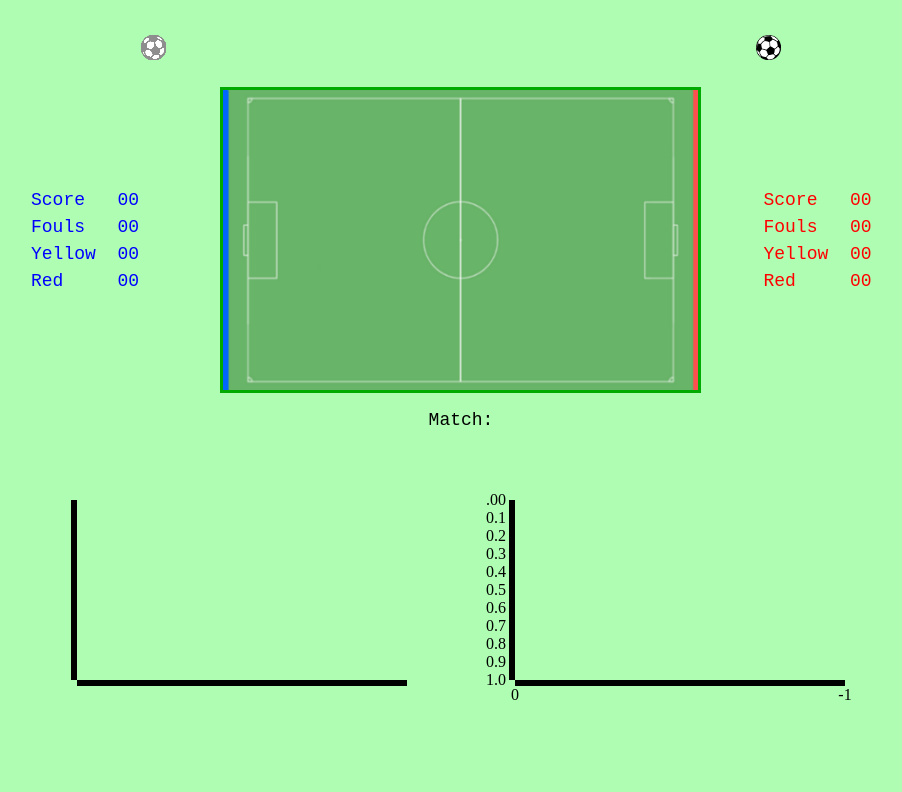
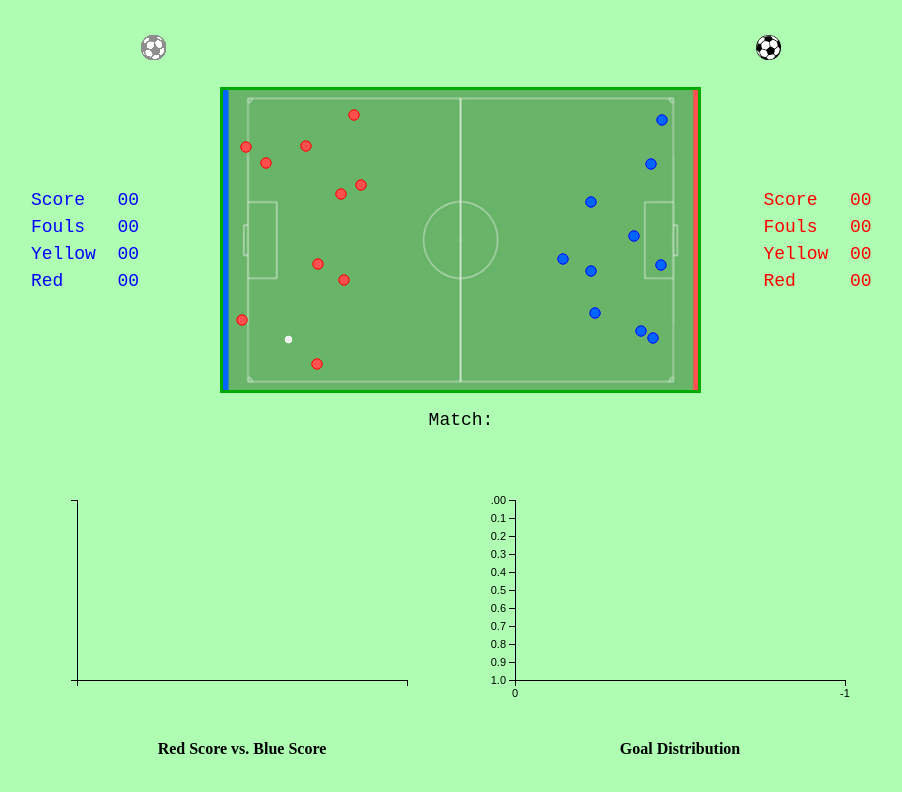
Before and after one commit to fhoffa/io, a plain HTML site: page mc/visualization/index.html in a window 1280 px wide. Shown: the whole page, without its empty margins (179-1081 px from the left). Drawn offline with Linux system fonts and the light colour scheme; no server answers.

Commit message:
Use 6ths, graph labels

```diff
--- a/mc/visualization/index.html
+++ b/mc/visualization/index.html
@@ -5,6 +5,28 @@
 <script src="js/json2.js"></script>
 <script src="js/jquery.min.js"></script>
 <script src="js/simulation.js"></script>
+<style type="text/css">
+.xaxis path,
+.xaxis line {
+  fill: none;
+  stroke: black;
+  shape-rendering: crispEdges;
+}
+.xaxis text {
+  font-family: sans-serif;
+  font-size: 11px;
+}
+.yaxis path,
+.yaxis line {
+  fill: none;
+  stroke: black;
+  shape-rendering: crispEdges;
+}
+.yaxis text {
+  font-family: sans-serif;
+  font-size: 11px;
+}
+</style>
 
 <script>
 window.onload = function() {
@@ -384,34 +406,62 @@ window.onload = function() {
 
   // STATE
 
-  // Fetch generic player data
-  var goalkeeper = null;
-  var defender = null;
-  var midfielder = null;
-  var forward = null;
+  var goalkeeper0 = null;
+  var defender0 = null;
+  var midfielder0 = null;
+  var forward0 = null;
   $.ajax({
     async: false,
     cache: false,
-    url: 'http://storage.googleapis.com/toque-demo/generic-goalkeeper.json',
-    success: function(player) { goalkeeper = JSON.parse(player); }
+    url: 'http://storage.googleapis.com/toque-demo/team-35-goalkeeper.json',
+    success: function(player) { goalkeeper0 = JSON.parse(player); }
   });
   $.ajax({
     async: false,
     cache: false,
-    url: 'http://storage.googleapis.com/toque-demo/generic-defender.json',
-    success: function(player) { defender = JSON.parse(player); }
+    url: 'http://storage.googleapis.com/toque-demo/team-35-defender.json',
+    success: function(player) { defender0 = JSON.parse(player); }
   });
   $.ajax({
     async: false,
     cache: false,
-    url: 'http://storage.googleapis.com/toque-demo/generic-midfielder.json',
-    success: function(player) { midfielder = JSON.parse(player); }
+    url: 'http://storage.googleapis.com/toque-demo/team-35-midfielder.json',
+    success: function(player) { midfielder0 = JSON.parse(player); }
   });
   $.ajax({
     async: false,
     cache: false,
-    url: 'http://storage.googleapis.com/toque-demo/generic-forward.json',
-    success: function(player) { forward = JSON.parse(player); }
+    url: 'http://storage.googleapis.com/toque-demo/team-35-forward.json',
+    success: function(player) { forward0 = JSON.parse(player); }
+  });
+
+  var goalkeeper1 = null;
+  var defender1 = null;
+  var midfielder1 = null;
+  var forward1 = null;
+  $.ajax({
+    async: false,
+    cache: false,
+    url: 'http://storage.googleapis.com/toque-demo/team-20-goalkeeper.json',
+    success: function(player) { goalkeeper1 = JSON.parse(player); }
+  });
+  $.ajax({
+    async: false,
+    cache: false,
+    url: 'http://storage.googleapis.com/toque-demo/team-20-defender.json',
+    success: function(player) { defender1 = JSON.parse(player); }
+  });
+  $.ajax({
+    async: false,
+    cache: false,
+    url: 'http://storage.googleapis.com/toque-demo/team-20-midfielder.json',
+    success: function(player) { midfielder1 = JSON.parse(player); }
+  });
+  $.ajax({
+    async: false,
+    cache: false,
+    url: 'http://storage.googleapis.com/toque-demo/team-20-forward.json',
+    success: function(player) { forward1 = JSON.parse(player); }
   });
 
   function clone(o) {
@@ -422,10 +472,16 @@ window.onload = function() {
     return r;
   }
 
+  /* Generic Teams
   // Select roster
   var state = {
     team: [[clone(goalkeeper), clone(defender), clone(defender), clone(defender), clone(midfielder), clone(midfielder), clone(midfielder), clone(forward), clone(forward), clone(forward)],
            [clone(goalkeeper), clone(defender), clone(defender), clone(defender), clone(midfielder), clone(midfielder), clone(midfielder), clone(forward), clone(forward), clone(forward)]]
+  };
+  */
+  var state = {
+    team: [[clone(goalkeeper0), clone(defender0), clone(defender0), clone(defender0), clone(midfielder0), clone(midfielder0), clone(midfielder0), clone(forward0), clone(forward0), clone(forward0)],
+           [clone(goalkeeper1), clone(defender1), clone(defender1), clone(defender1), clone(midfielder1), clone(midfielder1), clone(midfielder1), clone(forward1), clone(forward1), clone(forward1)]]
   };
 
   simulate({
@@ -488,9 +544,9 @@ window.onload = function() {
    <td align="center" colspan="3">
      <table>
        <tr>
-         <td valign="middle" width="35%"><div id="goal-scatter-plot" style="margin:15px;"><svg style='width:400px;height:260px'></svg></div></td>
+         <td valign="middle" width="35%"><div id="goal-scatter-plot" style="margin:15px;"><svg style='width:400px;height:260px'></svg></div><center><b>Red Score vs. Blue Score</b></center></td>
          <td></td>
-         <td valign="middle" width="35%"><div id="goal-distribution-graph" style="margin:15px;"><svg style='width:400px;height:260px'></svg></div></td>
+         <td valign="middle" width="35%"><div id="goal-distribution-graph" style="margin:15px;"><svg style='width:400px;height:260px'></svg></div><center><b>Goal Distribution</b></center></td>
        </tr>
      </table>
    </td>
--- a/mc/visualization/js/simulation.js
+++ b/mc/visualization/js/simulation.js
@@ -12,9 +12,9 @@ var simulate = (function() {
 
   // HELPER FUNCTIONS
   // Pick a coordinate in the field (not right on the edge, or near it).
-  function gen_x(third) {
-    var w = 1/3;
-    return Math.random()*w + third*w;
+  function gen_x(section) {
+    var w = 1/6;
+    return Math.random()*w + section*w;
   }
   // Pick a random y-coordinate
   function gen_y() {
@@ -34,7 +34,7 @@ var simulate = (function() {
   function is_goalkeeper(player) { return player.position == 'goalkeeper'; }
 
   // New game
-  // Updates x, y, third
+  // Updates x, y, section
   function clear(state) {
     reset(state);
     state.match++;
@@ -49,15 +49,15 @@ var simulate = (function() {
   }
 
   // Reset players to initial random position, change ownership
-  // Updates x, y, third
+  // Updates x, y, section
   function reset(state) {
     state.controlling_team = (state.controlling_team == 1) ? 0 : 1;
     for(var t = 0; t < state.team.length; t++) {
       for(var i = 0; i < state.team[t].length; i++) {
         // Assign locations
-        state.team[t].third = (Math.random() < 0.5 ? 0 : 1);
-        if (is_defender(state.team[t][i])) { state.team[t].third = 1; }
-        state.team[t][i].x = gen_x(state.team[t][i].third);
+        state.team[t][i].section = (Math.random() < 0.5 ? 0 : 1);
+        if (is_defender(state.team[t][i])) { state.team[t].section = 1; }
+        state.team[t][i].x = gen_x(state.team[t][i].section);
         state.team[t][i].y = gen_y();
         // Assign an owner
         if (state.controlling_team == t && is_forward(state.team[t][i])) { state.controlling_player = i; }
@@ -66,18 +66,18 @@ var simulate = (function() {
   }
 
   // Move players not in control of the ball to adjacent locations
-  // Updates x, y, third
+  // Updates x, y, section
   function move(state) {
     for(var t = 0; t < state.team.length; t++) {
       for(var i = 0; i < state.team[t].length; i++) {
         // Dont move the controlling player
         // if(t == state.controlling_team && i == state.controlling_player) { continue; }
-        // Randomly move players to a third based on the PDF
+        // Randomly move players to a section based on the PDF
         var n = Math.random();
         for(var k = state.team[t][i].move.length-1; k >= 0 ; k--) {
-	  if(n >= state.team[t][i].move[k] && (Math.max(k, state.team[t][i].third) - Math.min(k, state.team[t][i].third)) < 2) {
+	  if(n >= state.team[t][i].move[k] && (Math.max(k, state.team[t][i].section) - Math.min(k, state.team[t][i].section)) < 2) {
             // Assign new locations
-            state.team[t][i].third = k;
+            state.team[t][i].section = k;
             state.team[t][i].x = gen_x(k);
             state.team[t][i].y = gen_y();
             break;
@@ -88,12 +88,12 @@ var simulate = (function() {
   }
 
   // Pass control to a player on the same team
-  // Updates x, y, third
-  function pass(state, third) {
+  // Updates x, y, section
+  function pass(state, section) {
     var candidate = [];
     var t = state.controlling_team;
     for(var i = 0; i < state.team[t].length; i++) {
-      if(i == state.controlling_player || state.team[t][i].third != third) { continue; }
+      if(i == state.controlling_player || state.team[t][i].section != section) { continue; }
       candidate.push(i);
     }
     shuffle(candidate);
@@ -103,12 +103,12 @@ var simulate = (function() {
   }
 
   // Pass control to a player on the opposite team
-  // Updates x, y, third
-  function pass_attempt(state, third) {
+  // Updates x, y, section
+  function pass_attempt(state, section) {
     var candidate = [];
     var t = (state.controlling_team == 1) ? 0 : 1;
     for(var i = 0; i < state.team[t].length; i++) {
-      if(i == state.controlling_player || state.team[t][i].third != third) { continue; }
+      if(i == state.controlling_player || state.team[t][i].section != section) { continue; }
       candidate.push(i);
     }
     shuffle(candidate);
@@ -126,9 +126,15 @@ var simulate = (function() {
     pass_0,
     pass_1,
     pass_2,
+    pass_3,
+    pass_4,
+    pass_5,
     pass_attempt_0,
     pass_attempt_1,
     pass_attempt_2,
+    pass_attempt_3,
+    pass_attempt_4,
+    pass_attempt_5,
     own_goal,
     regular_goal,
     regular_attempt,
@@ -167,6 +173,18 @@ var simulate = (function() {
     pass(state, 2);
   }
 
+  function pass_3(state) {
+    pass(state, 3);
+  }
+
+  function pass_4(state) {
+    pass(state, 4);
+  }
+
+  function pass_5(state) {
+    pass(state, 5);
+  }
+
   function pass_attempt_0(state) {
     pass_attempt(state, 0);
   }
@@ -177,6 +195,18 @@ var simulate = (function() {
 
   function pass_attempt_2(state) {
     pass_attempt(state, 2);
+  }
+
+  function pass_attempt_3(state) {
+    pass_attempt(state, 3);
+  }
+
+  function pass_attempt_4(state) {
+    pass_attempt(state, 4);
+  }
+
+  function pass_attempt_5(state) {
+    pass_attempt(state, 5);
   }
 
   function own_goal(state) {
@@ -262,12 +292,12 @@ var simulate = (function() {
       move(state);
       // Select a PDF
       var p = state.team[state.controlling_team][state.controlling_player].probability;
-      var third = state.team[state.controlling_team][state.controlling_player].third;
-      if(third <= p.length) {
+      var section = state.team[state.controlling_team][state.controlling_player].section;
+      if(section <= p.length) {
         // Choose an action
         var n = Math.random();
-        for(var k = p[third].length - 1; k >= 0; k--) {
-          if(n > p[third][k]) {
+        for(var k = p[section].length - 1; k >= 0; k--) {
+          if(n > p[section][k]) {
             // Apply the action to the state
             transitions[k](state);
             break;
```
